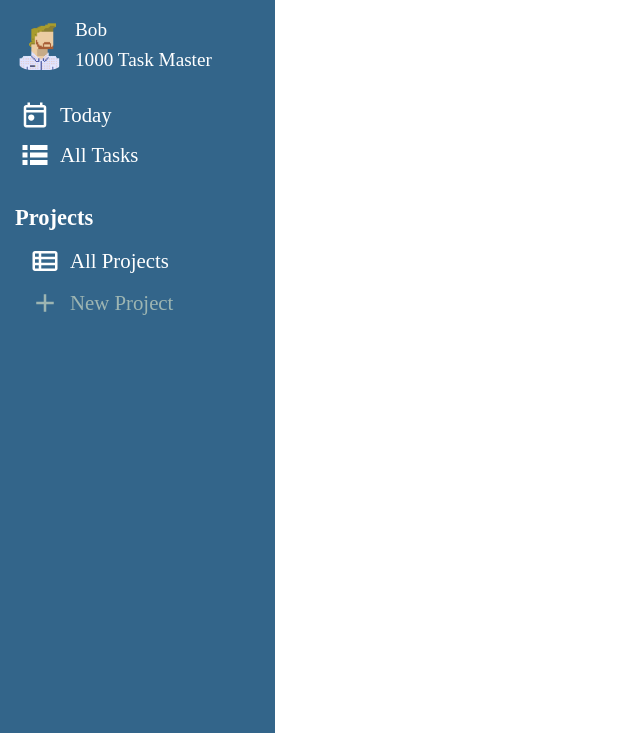
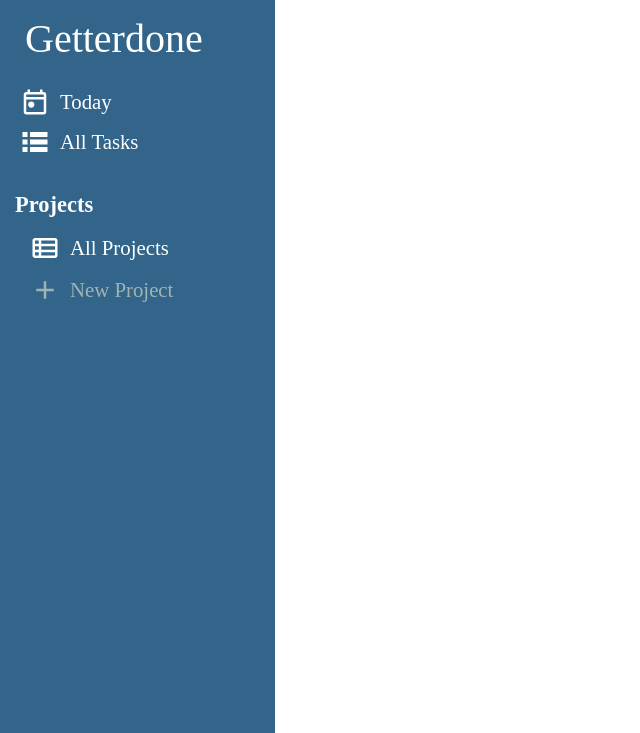
Before and after one commit to craignelstead/To-Do-List, a website: page src/index.html in a window 1280 px wide. Shown: the top 733 px of the page, without its empty margins (0-640 px from the left). Drawn offline with Linux system fonts and the light colour scheme.

Commit message:
Replaced profile with title on sidebar

```diff
--- a/src/index.html
+++ b/src/index.html
@@ -11,10 +11,13 @@
 <body>
     <div id="allContainer">
         <div id="sidebar">
-            <div id="profileCon">
+            <!-- <div id="profileCon">
                 <img src="./images/profile1.png" alt="Profile Picture">
                 <p id="profileName">Bob</p>
                 <p id="profileScore">1000 Task Master</p>
+            </div> -->
+            <div id="appTitle">
+                <span>Getterdone</span>
             </div>
             <div id="favoritesList">
                 <ul class="sideItems">
--- a/src/style.css
+++ b/src/style.css
@@ -42,7 +42,17 @@ a {
     font-size: 1.2rem;
 }
 
-#profileCon {
+#appTitle {
+    display: flex;
+    justify-content: flex-start;
+    padding-left: 10px;
+}
+
+#appTitle>span {
+    font-size: 2.5rem;
+}
+
+/* #profileCon {
     display: grid;
     grid-template: 30px 30px / 60px auto;
     grid-template-areas:
@@ -64,7 +74,7 @@ a {
 
 #profileScore {
     grid-area: message;
-}
+} */
 
 .sideItems>li {
     display: flex;
```
Also changed, not shown: dist/main.js.
